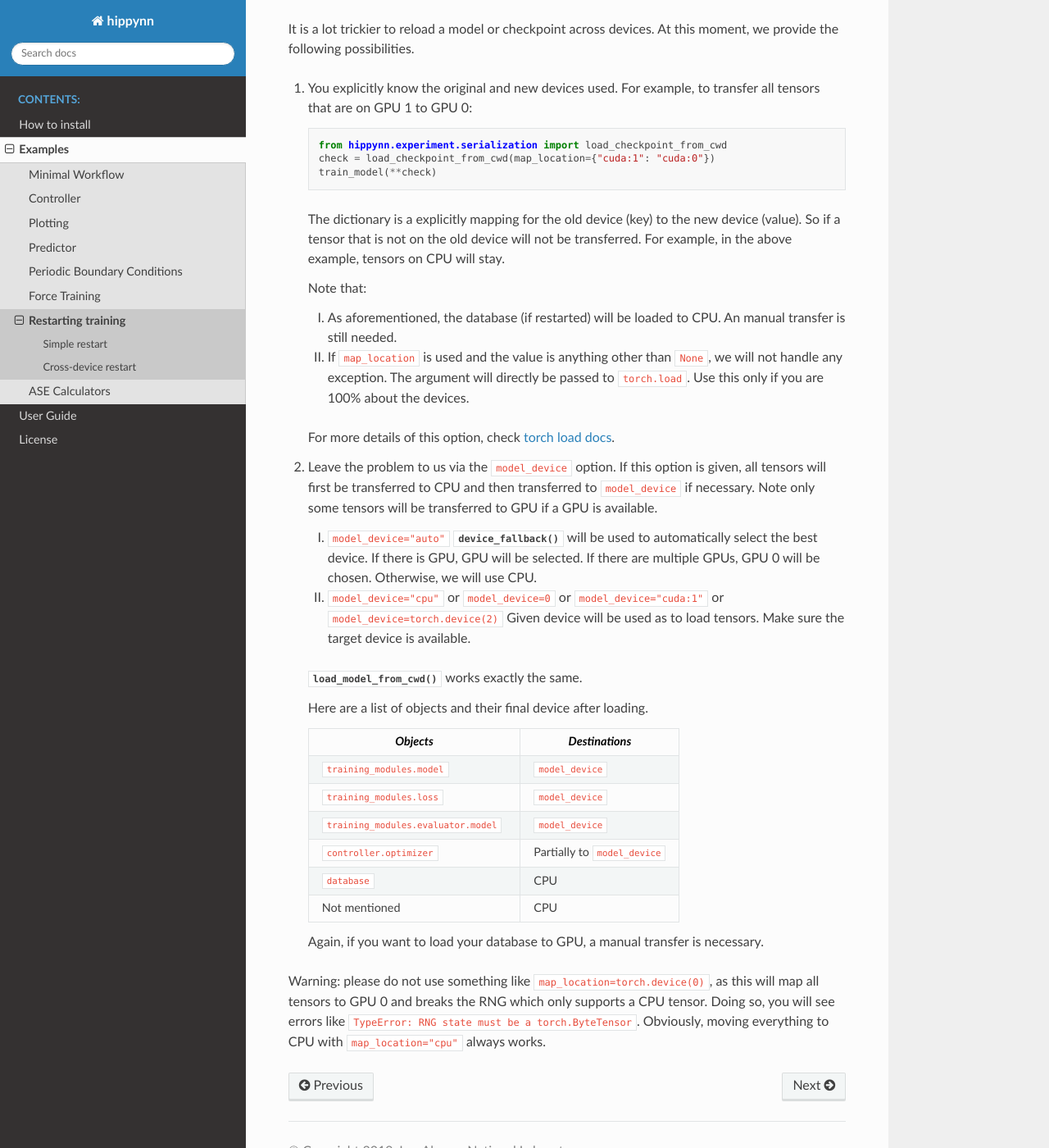
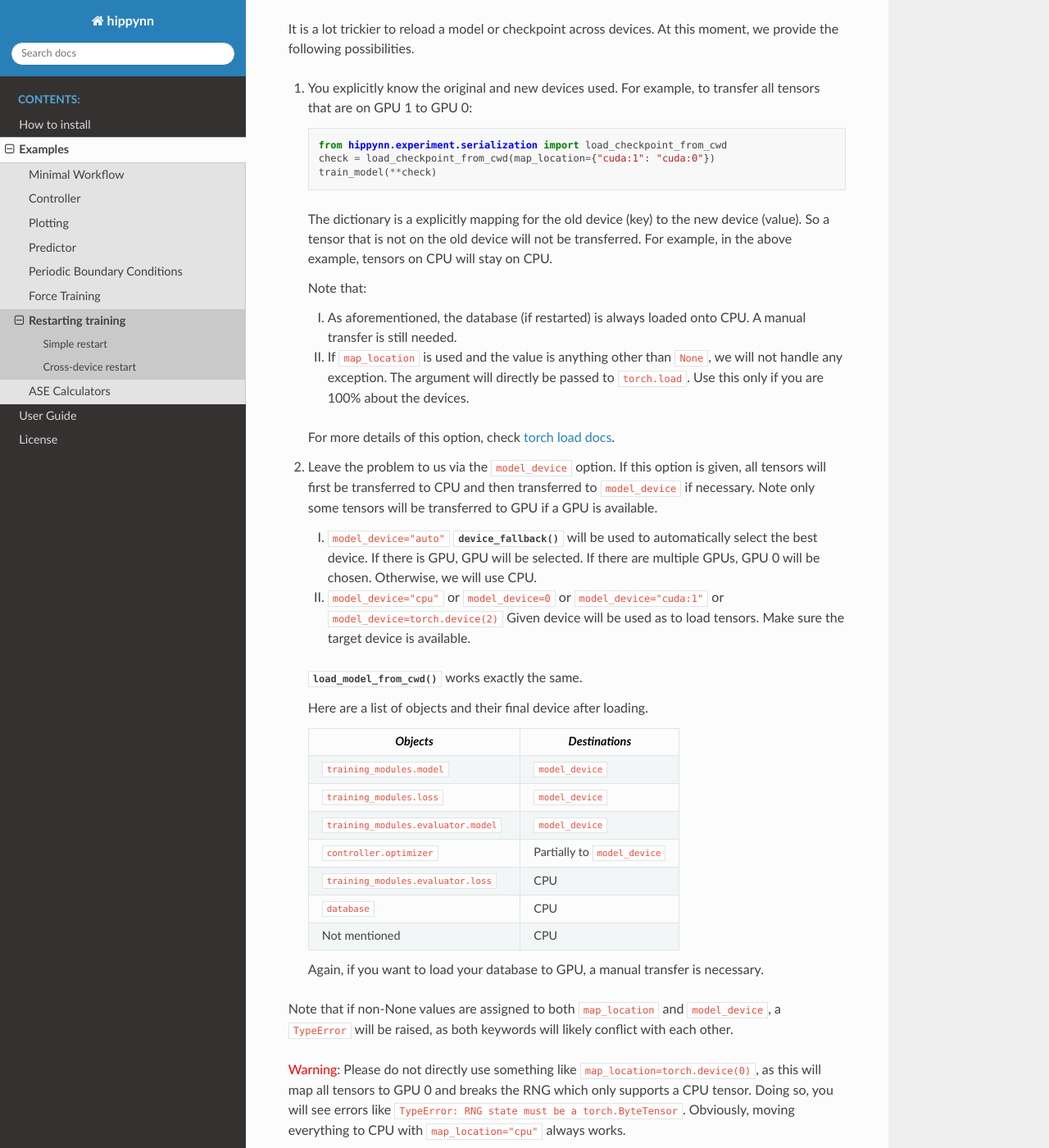
Before and after one commit to lanl/hippynn, a Sphinx documentation site: the page built from docs/source/examples/restarting.rst, in a window 1280 px wide and 1400 px high, scrolled down 1890 px. Shown: the whole window at 82% size. Built offline with Sphinx 7.4.7 and the Read the Docs theme 2.0.0, drawn with Linux system fonts in a browser that asks for light colours; pages that are not in the unit, such as notebooks, are missing from menus.

Commit message:
Minor update on docs and docstring

```diff
--- a/docs/source/examples/restarting.rst
+++ b/docs/source/examples/restarting.rst
@@ -99,13 +99,14 @@ moment, we provide the following possibilities.
     train_model(**check)
 
    The dictionary is a explicitly mapping for the old device (key) to the new
-   device (value). So if a tensor that is not on the old device will not be
-   transferred. For example, in the above example, tensors on CPU will stay.
+   device (value). So a tensor that is not on the old device will not be
+   transferred. For example, in the above example, tensors on CPU will stay on
+   CPU.
 
    Note that:
 
-   #. As aforementioned, the database (if restarted) will be loaded to CPU. An
-      manual transfer is still needed.
+   #. As aforementioned, the database (if restarted) is always loaded onto CPU.
+      A manual transfer is still needed.
    #. If ``map_location`` is used and the value is anything other than ``None``,
       we will not handle any exception. The argument will directly be passed to
       ``torch.load``. Use this only if you are 100% about the devices.
@@ -147,6 +148,8 @@ moment, we provide the following possibilities.
         - ``model_device``
       * - ``controller.optimizer``
         - Partially to ``model_device``
+      * - ``training_modules.evaluator.loss``
+        - CPU
       * - ``database``
         - CPU
       * - Not mentioned
@@ -155,7 +158,12 @@ moment, we provide the following possibilities.
    Again, if you want to load your database to GPU, a manual transfer is
    necessary.
 
-Warning: please do not use something like ``map_location=torch.device(0)``, as
-this will map all tensors to GPU 0 and breaks the RNG which only supports a CPU
-tensor. Doing so, you will see errors like ``TypeError: RNG state must be a torch.ByteTensor``.
-Obviously, moving everything to CPU with ``map_location="cpu"`` always works.
+Note that if non-None values are assigned to both ``map_location`` and
+``model_device``, a ``TypeError`` will be raised, as both keywords will likely
+conflict with each other.
+
+:red:`Warning`: Please do not directly use something like
+``map_location=torch.device(0)``, as this will map all tensors to GPU 0 and
+breaks the RNG which only supports a CPU tensor. Doing so, you will see errors
+like ``TypeError: RNG state must be a torch.ByteTensor``. Obviously, moving
+everything to CPU with ``map_location="cpu"`` always works.
```
Also changed, not shown: other parts of docs/source/examples/restarting.rst (+1 -1 lines), 1 other file.
